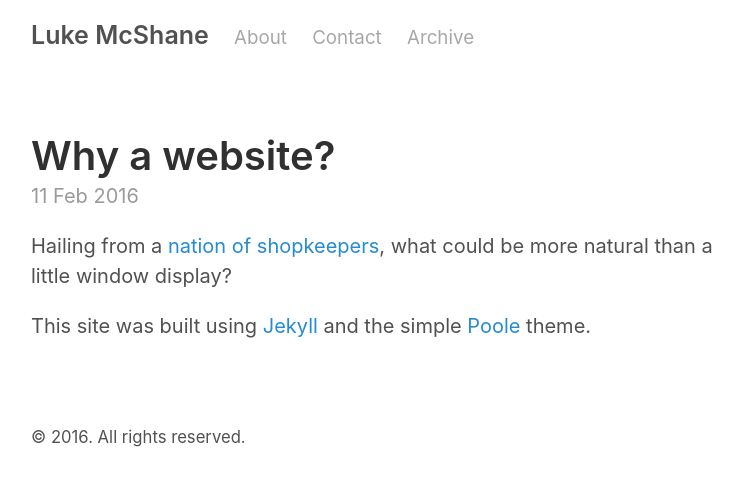
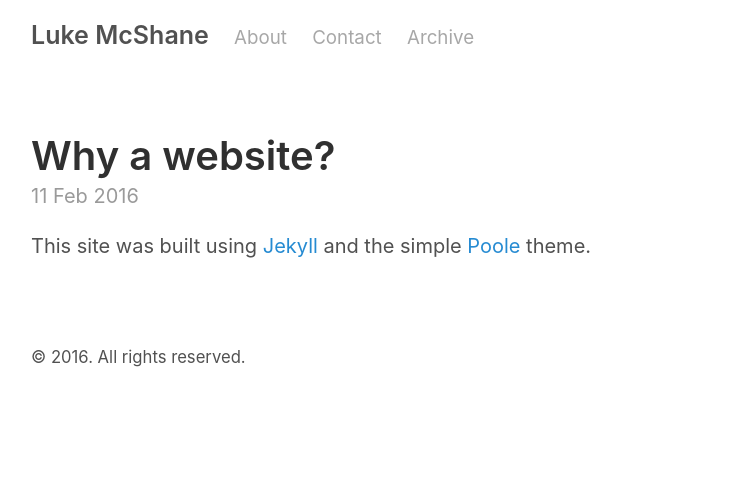
Before and after one commit to lukemcshane/lukemcshane.github.io, a Jekyll site: the page built from _posts/2016-02-11-First_Post.md, in a window 1280 px wide. Shown: the top 486 px of the page, without its empty margins (259-1002 px from the left). Built offline with Jekyll 4.4.1, drawn with Linux system fonts in a browser that asks for light colours.

Commit message:
Remove line from post

```diff
--- a/_posts/2016-02-11-First_Post.md
+++ b/_posts/2016-02-11-First_Post.md
@@ -3,6 +3,4 @@ layout: post
 title: Why a website?
 ---
 
-Hailing from a [nation of shopkeepers](http://www.definitions.net/definition/Nation%20of%20shopkeepers), what could be more natural than a little window display?
-
 This site was built using [Jekyll](http://jekyllrb.com) and the simple [Poole](http://getpoole.com/) theme.
```
